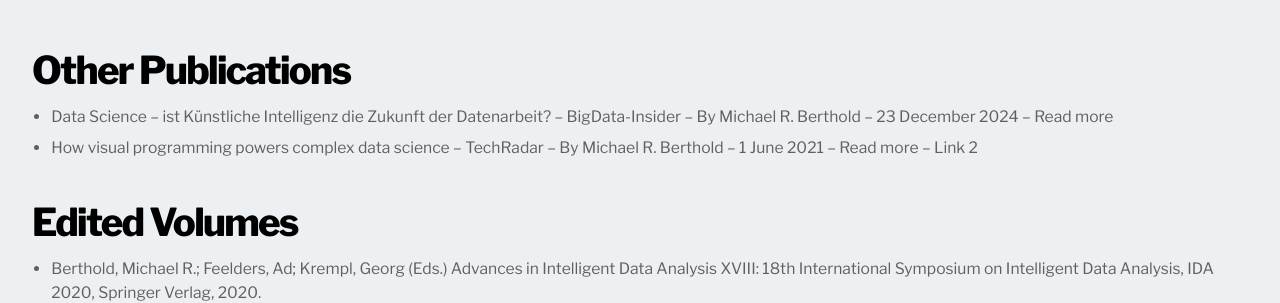
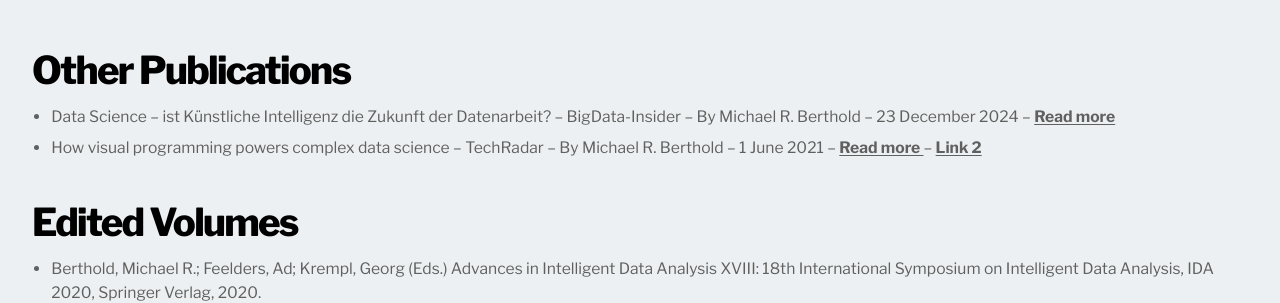
Before and after one commit to lacahelpme/mb, a Jekyll site: the page built from publications.html, in a window 1280 px wide. Shown: the part 1600-1903 px from the top of the page. Built offline with Jekyll 4.4.1, drawn with Linux system fonts in a browser that asks for light colours.

Commit message:
Update style.css

```diff
--- a/assets/css/style.css
+++ b/assets/css/style.css
@@ -1376,14 +1376,14 @@ h4:last-child {
 }
 
 .subpage-text-list a {
-  color: inherit;
-  text-decoration: none;
+  font-weight: 700;
+  text-decoration: underline;
+  text-underline-offset: 0.14em;
 }
 
 .subpage-text-list a:hover,
 .subpage-text-list a:focus-visible {
-  text-decoration: underline;
-  text-underline-offset: 0.12em;
+  opacity: 0.85;
 }
 
 /* Contact page */
```
